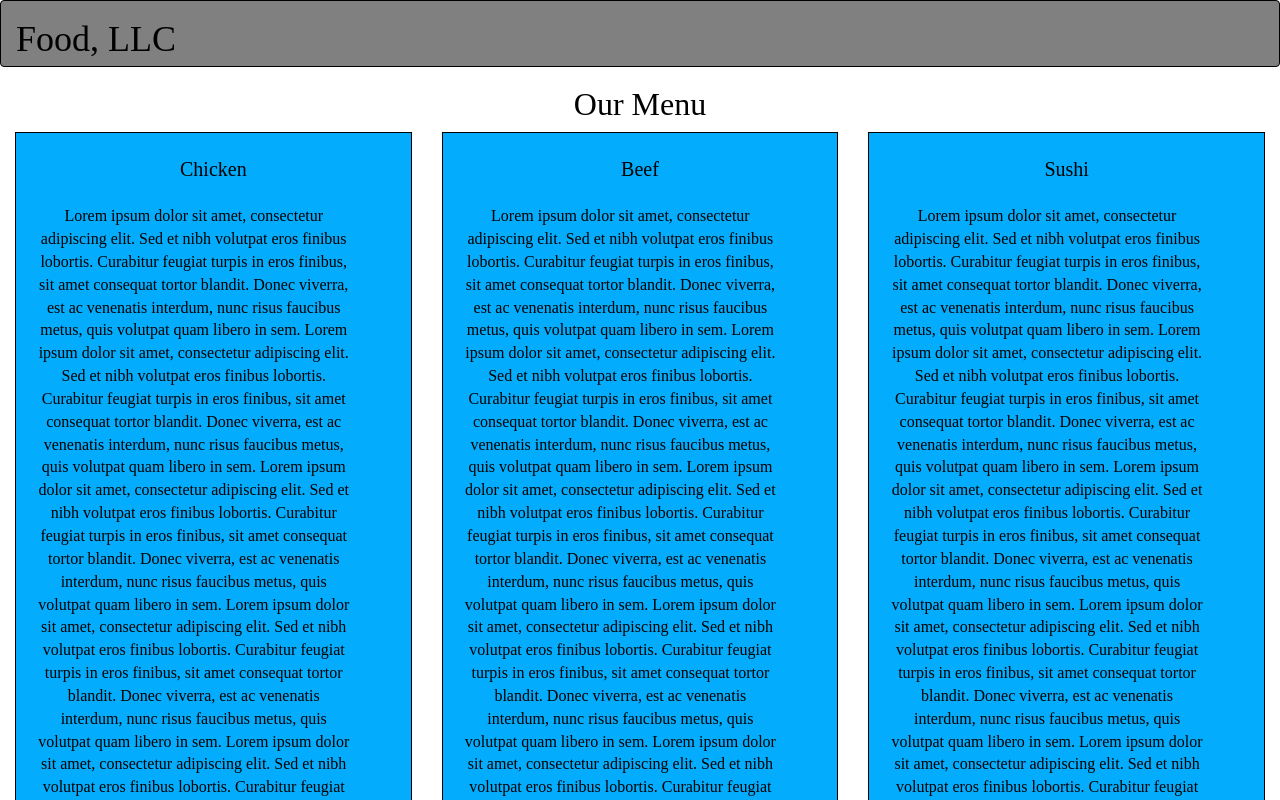
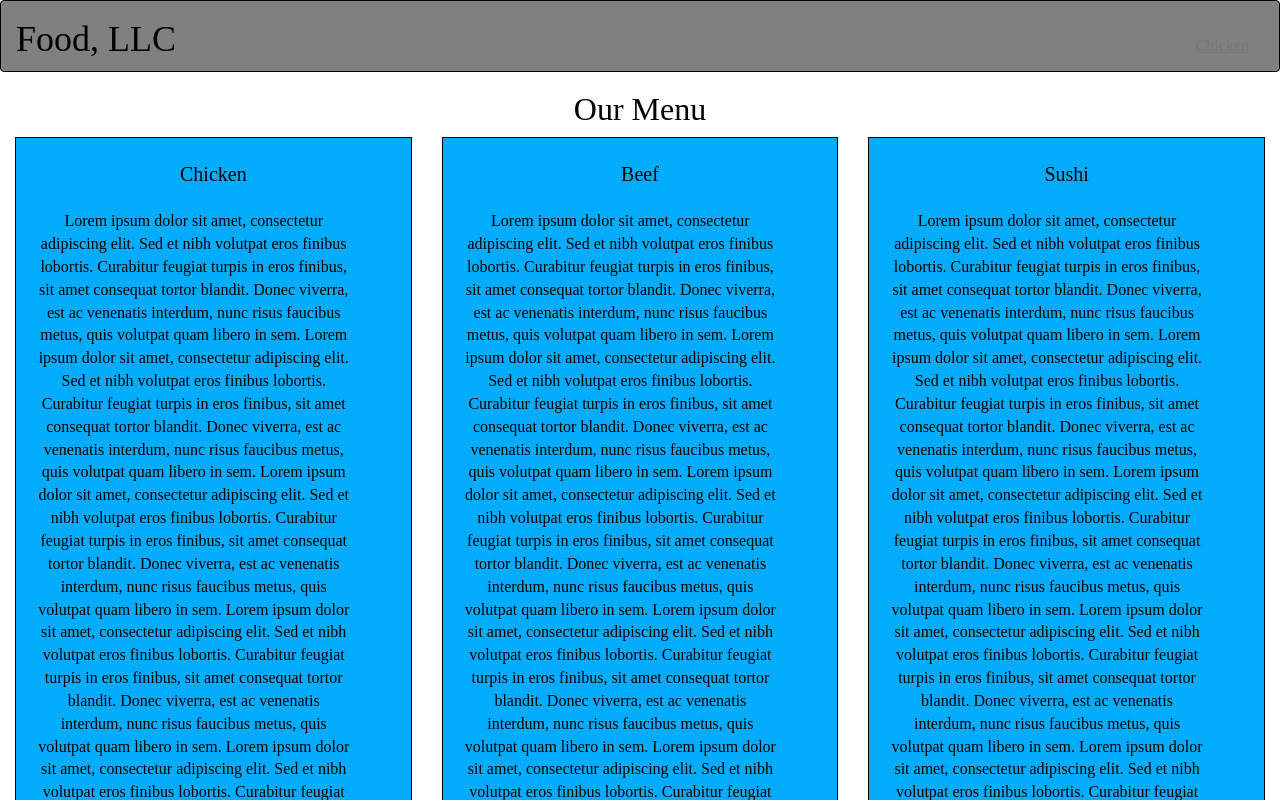
Before and after one commit to Aryans213/coursera-test, a plain HTML site: page module3-solution/index.html in a window 1280 px wide. Shown: the top 800 px of the page. Drawn offline with Linux system fonts and the light colour scheme.

Commit message:
Add one dropdown link to index.html

```diff
--- a/module3-solution/index.html
+++ b/module3-solution/index.html
@@ -30,6 +30,17 @@
 						<span class="icon-bar"></span>
 						<span class="icon-bar"></span>
 					</button>
+				</div>
+
+				<div id="collapsible-nav" class="collapse navbar-collapse">
+					<ul id="nav-list" class="nav navbar-nav navbar-right">
+						<li>
+							<a href="#link1">
+								<span></span><br class="hidden-xs">
+							Chicken</a>
+						</li>
+
+					</ul>
 
 				</div>
 			</div>
```
